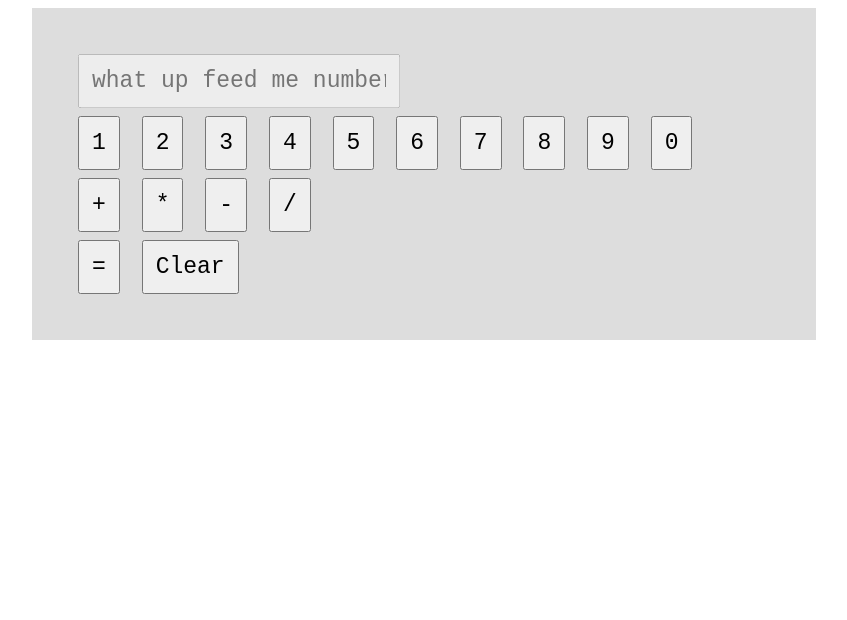
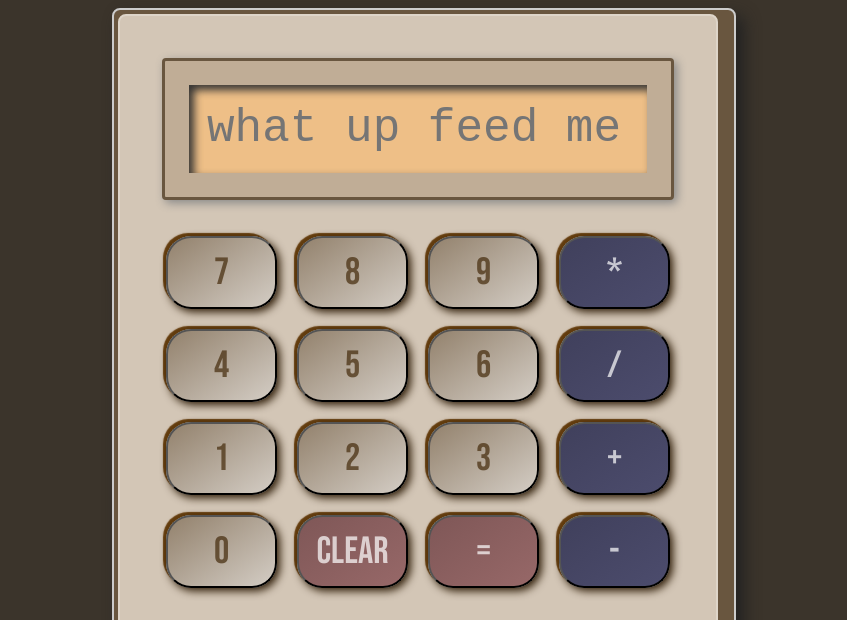
Before and after one commit to blackbrokkoli/odin, a plain HTML site: page 2_calculator/index.html in a window 1280 px wide. Shown: the top 620 px of the page, without its empty margins (216-1063 px from the left). Drawn offline with Linux system fonts and the light colour scheme.

Commit message:
actually styled calculator

```diff
--- a/2_calculator/index.html
+++ b/2_calculator/index.html
@@ -3,35 +3,50 @@
   <head>
     <meta charset="utf-8">
     <title>Calculator</title>
+    <link rel="preconnect" href="https://fonts.googleapis.com">
+<link rel="preconnect" href="https://fonts.gstatic.com" crossorigin>
+<link href="https://fonts.googleapis.com/css2?family=Bebas+Neue&display=swap" rel="stylesheet">
     <link rel="stylesheet" href="styles.css">
   </head>
   <body>
-    <div id="calc">
-      <input type="text" id="output" disabled="disabled" placeholder='what up feed me numbers'>
-      <div id="keys">
-        <div id="keys-numbers">
-          <button class="key key-number" id="key-1">1</button>
-          <button class="key key-number" id="key-2">2</button>
-          <button class="key key-number" id="key-3">3</button>
+    <div id="calc-wrapper">
+      <div id="calc">
+        <div id="input-wrapper-outer">
+          <div id="input-wrapper-inner">
+            <input type="text" id="output" disabled="disabled" placeholder='what up feed me numbers'>
+          </div>
+        </div>
+        <div id="keys">
+
+          <button class="key key-number" id="key-7">7</button>
+          <button class="key key-number" id="key-8">8</button>
+          <button class="key key-number" id="key-9">9</button>
+          <button class="key key-operation" id="key-times">*</button>
+
           <button class="key key-number" id="key-4">4</button>
           <button class="key key-number" id="key-5">5</button>
           <button class="key key-number" id="key-6">6</button>
-          <button class="key key-number" id="key-7">7</button>
-          <button class="key key-number" id="key-8">8</button>
-          <button class="key key-number" id="key-9">9</button>
-          <button class="key key-number" id="key-0">0</button>
-        </div>
-        <div id="keys-operations">
-          <button class="key key-operation" id="key-plus">+</button>
-          <button class="key key-operation" id="key-times">*</button>
-          <button class="key key-operation" id="key-minus">-</button>
           <button class="key key-operation" id="key-div">/</button>
-          <br>
-          <button class="key key-special" id="key-equals">=</button>
-          <button class="key key-special" id="key-clear">Clear</button>
+
+            <button class="key key-number" id="key-1">1</button>
+            <button class="key key-number" id="key-2">2</button>
+            <button class="key key-number" id="key-3">3</button>
+            <button class="key key-operation" id="key-plus">+</button>
+
+
+            <button class="key key-number" id="key-0">0</button>
+            <button class="key key-special" id="key-clear">Clear</button>
+            <button class="key key-special" id="key-equals">=</button>
+            <button class="key key-operation" id="key-minus">-</button>
+          </div>
+
+          <h1>
+            耶苏蜥蜴
+          </h1>
         </div>
       </div>
     </div>
+
     <script src="main.js"></script>
   </body>
 </html>
--- a/2_calculator/styles.css
+++ b/2_calculator/styles.css
@@ -1,6 +1,10 @@
 html, button, input {
   font-family: monospace;
   font-size: 23px;
+}
+
+html {
+  background: hsla(33, 15%, 20%, 1);
 }
 
 input, button {
@@ -9,12 +13,92 @@ input, button {
 }
 
 input {
+  margin: auto;
+  width: 100%;
+  box-sizing: border-box;
+}
+
+#calc-wrapper {
+  padding: 4px 16px 16px 4px;
+  background:  hsla(33, 25%, 33%, 1);
+  width: 600px;
+  height: 800px;
+  margin: auto;
+  box-shadow: 8px 8px 16px #222;
+  border-radius: 8px;
+  border-radius: 8px;
+  display: flex;
+  display: flex;
+  align-items: stretch;
+  border-top: 3px solid #bbb;
+  border: 2px solid #ccc;
+
 }
 
 #calc {
-  max-width: min(700px, 90%);
-  background: #ddd;
+  border-radius: 8px;
+  border: 2px solid hsla(33, 25%, 83%, 1);
+
+  background: hsla(33, 25%, 77%, 1);
   padding: 42px;
-  margin: auto;
+}
+
+#input-wrapper-outer {
+  border-radius: 4px;
+  border: 3px solid   hsla(33, 25%, 33%, 1);
+  background: hsla(33, 25%, 67%, 1);
+  padding: 24px;
+  overflow: hidden;
+  box-shadow: 3px 3px 10px #888;
+  margin-bottom: 32px;
+}
+
+#input-wrapper-inner {
+  padding: 18px;
+  background: hsla(33, 75%, 73%, 1);
+  box-shadow: inset 5px 5px 8px #333;
 
 }
+
+#output {
+  font-family: monospace;
+  font-size: 46px;
+  padding: 0;
+  margin: 0;
+  background: hsla(33, 75%, 73%, 1);
+  border: none;
+}
+
+#keys {
+  display: grid;
+  grid-template-columns: repeat(4, 1fr);
+  grid-template-rows: repeat(4, 1fr);
+  gap: 12px;
+}
+
+.key {
+  border-radius: 25px;
+  background: linear-gradient(145deg, hsla(33, 15%, 50%, 1),hsla(33, 15%, 80%, 1));
+  box-shadow:  3px 3px 9px hsla(33, 75%, 10%, 1),
+  -3px -3px 1px hsla(33, 75%, 23%, 1);
+  font-family: 'Bebas Neue', cursive;
+  color: hsla(33, 75%, 15%, .7);
+  font-size: 38px;
+}
+
+h1 {
+  text-align: center;
+  color: hsla(33, 75%, 15%, .3);
+}
+
+.key-operation {
+background: linear-gradient(145deg, #40405c, #4c4c6d);
+color: hsla(360, 100%, 100%, 0.7);
+}
+
+
+.key-special {
+  background: linear-gradient(145deg, #7f5757, #976868);
+  color: hsla(360, 100%, 100%, 0.7);
+
+}
```
